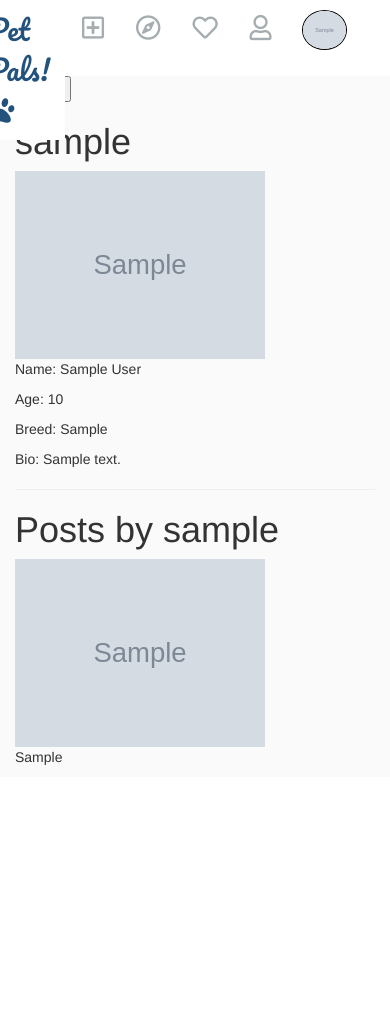
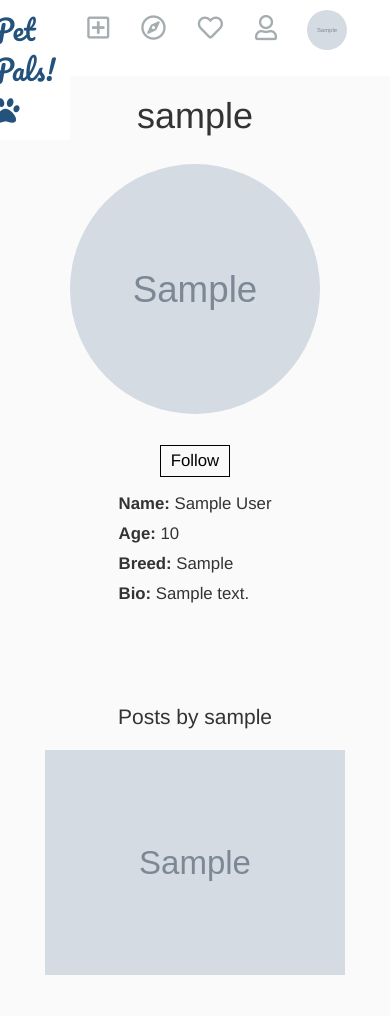
Before and after one commit to Cyrusluke925/petpals_app, a Django app: page /user/1/profile in a window 390 px wide. Before the commit the page ends 765 px from the top, so only its background shows below. Run offline with Django 3.2, Linux system fonts and the light colour scheme; tables that the repository leaves empty hold one stand-in row (values such as "Sample post"); grey boxes marked "Sample" are stand-in pictures; data that the repository does not hold is empty; some libraries are stand-ins or nearby versions.

Commit message:
styled profile pages

```diff
--- a/petpals_app/static/css/main.css
+++ b/petpals_app/static/css/main.css
@@ -141,19 +141,15 @@ ul {
 }
 
 .user_profile_image {
-    max-height: 40px;
+    width:40px;
     border-radius: 50%;
-    height: 2.5em;
-    width: 1.8em;
-    border: 0.5px solid black;
+    object-fit:cover;
 }
 
 .user_profile_picture {
-    max-height: 40px;
+    width:40px;
     border-radius: 50%;
-    height: 2.5em;
-    width: 2.5em;
-    border: 0.5px solid black;
+    object-fit:cover;
 }
 
 h4 {
@@ -256,3 +252,205 @@ header {
     display: flex;
     justify-content:center;
 }
+
+/* Profile View Page */
+.profile_wrapper {
+    display:flex;
+    flex-direction: column;
+    justify-content: center;
+    align-items: center;
+}
+.profile_info_container {
+    display:flex;
+    flex-direction:column;
+}
+.username {
+    display:flex;
+    justify-content: center;
+    margin-bottom:1em;
+}
+
+.not_username {
+    display:flex;
+}
+.profile_name_block{
+    display:flex;
+    /* flex-direction:column; */
+    justify-content: center;
+    align-items: center;
+    margin: 0 2em;
+}
+.profile_pic_block img{
+    border-radius:50%;
+    width:250px;
+    object-fit:cover;
+}
+
+.profile_text_block {
+    display:flex;
+    flex-direction:column;
+    justify-content: center;
+    align-items: flex-start;
+    margin: 0 2.6em;
+    font-size:1.2em;
+    line-height:1.2em;
+}
+.profile_text_block a {
+    border: 1px black solid;
+    padding:.3em .6em;
+    text-decoration: none !important;
+    color:black;
+    margin:1em 0;
+}
+.profile_text_block a:hover {
+    color:black;
+}
+/* posts on profile page */
+.profile_posts_container {
+    display:flex;
+    flex-direction: column;
+    justify-content: center;
+}
+.profile_posts_header {
+    margin-top:5em;
+    display:flex;
+    justify-content: center;
+}
+.profile_posts_header h1 {
+    font-size:1.5em;
+}
+.profile_posts {
+    display:flex;
+    justify-content: center;
+    flex-wrap:wrap;
+    margin: .5em 0 2.5em 0;
+}
+
+.profile_post_box {
+    width:300px;
+    align-items: center;
+    justify-content: center;
+    margin: .4em;
+    position:relative;
+}
+.profile_post_box img {
+    width:100%;
+    height: 100%;
+    object-fit: cover;
+}
+.post_overlay {
+    display:none;
+    width:300px;
+    position:absolute;
+    top: 42%; left: 0; bottom: 0; right: 0;
+    margin: auto;
+    font-weight: bold;
+    text-align: center;
+    font-size:1.2em;
+}
+ /* view other user profile view */
+
+.follow {
+    border: 1px black solid;
+    background-color:#FAFAFA;
+    padding:.3em .6em;
+    text-decoration: none !important;
+    color:black;
+    margin:1em 0;
+}
+.follow a:hover {
+    color:black;
+}
+
+/* View likes page */
+.viewLikes {
+    display:flex;
+    flex-direction: column;
+    justify-content: center;
+    align-items: center;
+    margin: 3em 0;
+}
+.likeBox {
+    display:flex;
+    margin: 1em 0;
+    align-items:center;
+    justify-content: center;
+    padding:1em;
+}
+.likeBox span {
+    font-size: 1.5em;
+}
+.likeBox img {
+    width:150px;
+    margin-left:3em;
+    display:flex;
+}
+
+/* media queries */
+@media (max-width:900px) and (min-width:600px) {
+    .profile_text_block {
+        font-size:1.2em;
+    }
+    .profile_pic_block img {
+        width:250px;
+        margin: .35em 0 1em 0;
+        object-fit:cover;
+    }
+    .not_username {
+        flex-direction:column;
+    }
+    .profile_pic_block  {
+        display:flex;
+        justify-content: center;
+        align-items: center;
+    }
+    .profile_text_block {
+            align-items: center;
+    }
+    .not_username {
+        width:80vw;
+    }
+}
+
+
+@media screen and (max-width: 600px) {
+    .profile_text_block p {
+    font-size:1em;
+    }
+    .profile_pic_block  {
+    display:flex;
+    justify-content: center;
+    align-items: center;
+    }
+    .profile_pic_block img {
+        width:250px;
+        margin: .35em 0 1em 0;
+        object-fit:cover;
+    }
+    .profile_text_block a {
+        border: 1px black solid;
+        margin-bottom:1em;
+        font-size:.9em;
+    }
+    .not_username {
+        flex-direction:column;
+    }
+    .profile_text_block {
+        align-items: center;
+}
+.not_username {
+    width:95vw;
+}
+.likeBox span {
+    font-size: 1.2em;
+    width:40vw;
+}
+.likeBox img {
+    margin-left:1.5em;
+    width:125px;
+}
+.likeBox {
+    justify-content: space-around;
+    padding:.25em;
+}
+}
--- a/petpals_app/templates/petpals_app/base.html
+++ b/petpals_app/templates/petpals_app/base.html
@@ -27,7 +27,7 @@
 
                         <li role="presentation" class="dropdown">
                           <a class="dropdown-toggle" data-toggle="dropdown" href="#" role="button" aria-haspopup="true" aria-expanded="false">
-                                <img src="{{user.profile.profile_picture.url}}" class='user_profile_image'>
+                                <img src="{{user.profile.profile_picture.url}}" class='user_profile_image' width="auto" height="40px">
                           </a>
                           <ul class="dropdown-menu">
                             <li><a href="{% url 'logout' %}">Logout</a></li>
--- a/petpals_app/templates/petpals_app/feed.html
+++ b/petpals_app/templates/petpals_app/feed.html
@@ -10,7 +10,7 @@
         <article class='post'>
             <li class="singlePost">
                 <section class='userInformation'>
-                <img class="user_profile_picture" src="{{post.user.profile.profile_picture.url }}" width=30px>
+                <img class="user_profile_picture" src="{{post.user.profile.profile_picture.url }}" width="auto" height="40px">
                 <h4><a href={% url 'other_profile' pk=post.user.id %} >{{post.user.username}}</a></h4>
                 </section>
                 <img src="{{post.image.url}}" width="598px">
--- a/petpals_app/templates/petpals_app/other_profile.html
+++ b/petpals_app/templates/petpals_app/other_profile.html
@@ -2,24 +2,46 @@
 {% load staticfiles %}
 
 {% block profile_view %}
-    <form class="followform" method='POST' enctype='multipart/form-data' novalidate>
-        {% csrf_token %}
-        <input type="hidden" class="userTo" name="userTo" value={{user.id}}>
-        <input class='userFrom' type='hidden' name='userFrom' value={{request.user.id}}>
-        <button class='follow'' value={{user.id}} type='submit'>Follow</button>
-    </form>
-    <h1>{{user.username}}</h1>
-    <img src="{{ user.profile.profile_picture.url }}" width="250px" alt="">
-    <p>Name: {{ user.profile.name }}</p>
-    <p>Age: {{ user.profile.age }}</p>
-    <p>Breed: {{ user.profile.breed }}</p>
-    <p>Bio: {{ user.profile.bio }}</p>
-    <hr>
+<div class ="profile_wrapper">
+    <div class="profile_info_container">
+        <div class ="username">
+            <h1>{{user.username}}</h1>
+        </div>
+        <div class= "not_username">
+            <div class="profile_pic_block">
+                <img src="{{ user.profile.profile_picture.url }}" width="auto" height="250px" alt="">
+            </div>
+            <div class ="profile_text_block">
+                <div>
+                    <form class="followform" method='POST' enctype='multipart/form-data' novalidate>
+                        {% csrf_token %}
+                        <input type="hidden" class="userTo" name="userTo" value={{user.id}}>
+                        <input class='userFrom' type='hidden' name='userFrom' value={{request.user.id}}>
+                        <button class='follow'' value='{{user.id}}'' type='submit'>Follow</button>
+                    </form>
+                </div>
+                <div>
+                    <p><strong>Name:</strong> {{ user.profile.name }}</p>
+                    <p><strong>Age:</strong> {{ user.profile.age }}</p>
+                    <p><strong>Breed:</strong> {{ user.profile.breed }}</p>
+                    <p><strong>Bio:</strong> {{ user.profile.bio }}</p>
+                </div>
+            </div>
+        </div>
+    </div>
+    <div class="profile_posts_container">
+        <div class = "profile_posts_header">
+            <h1> Posts by {{user.username}} </h1>
+        </div>
+        <div class="profile_posts">
+        {% for post in posts %}
+            <div class="profile_post_box">
+                <img src="{{ post.image.url }}" alt="">
+                <span class='post_overlay'> "{{post.caption}}" </span>
+            </div>
+        {% endfor %}
+        </div>
+    </div>
+</div>
 
-    <h1> Posts by {{user.username}} </h1>
-    {% for post in posts %}
-        <img src="{{ post.image.url }}" width="250px" alt="">
-        <!-- On hover, show caption OR remove caption entirely -->
-        <p>{{ post.caption }}</p>
-    {% endfor %}
 {% endblock %}
--- a/petpals_app/views.py
+++ b/petpals_app/views.py
@@ -253,7 +253,7 @@ def profile_edit(request):
     user = User.objects.get(id=request.user.id)
     print(user.profile.name)
     # Created not referenced elsewhere because function requires a tuple
-    # user, created  = UserProfileInfo.objects.get_or_create(user=user)
+    user, created  = UserProfileInfo.objects.get_or_create(user=user)
     user.save()
     if request.method == "POST":
         form = UserProfileInfoForm(request.POST, instance=user)
```
Also changed, not shown: petpals_app/static/scripts/main.js (+62 -47 lines), petpals_app/templates/petpals_app/profile_view.html (+32 -14 lines), petpals_app/templates/petpals_app/view_likes.html (+16 -3 lines).
